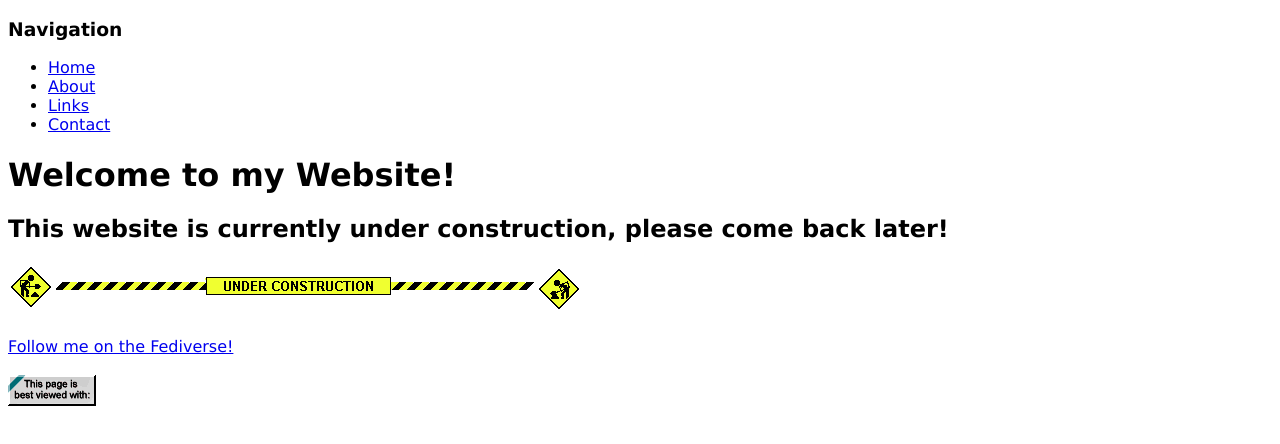
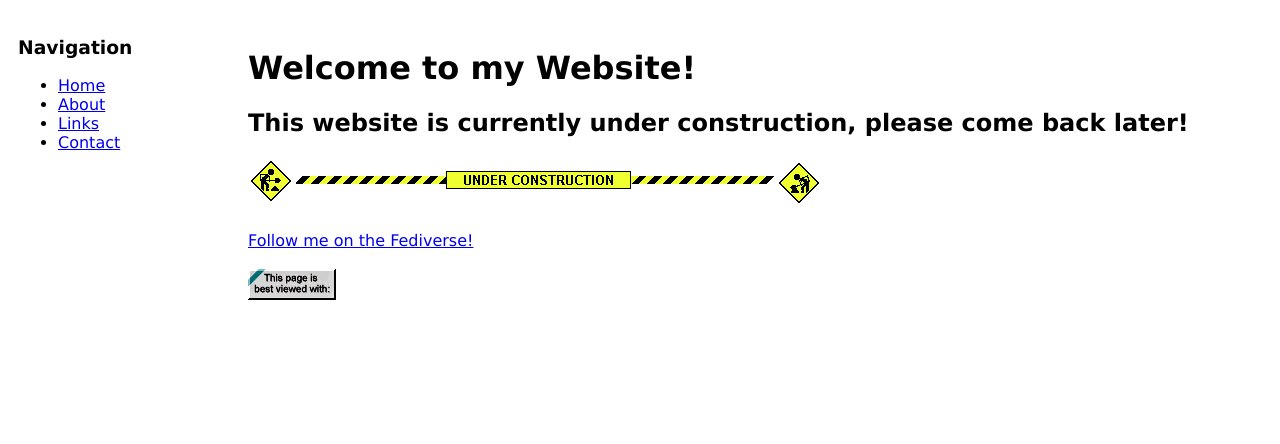
Before and after one commit to jacob5567/sevenstack.net, a plain HTML site: page public/index.html in a window 1280 px wide. Drawn offline with Linux system fonts and the light colour scheme.

Commit message:
Add css for sidebar

```diff
--- a/public/style.css
+++ b/public/style.css
@@ -1,9 +1,19 @@
-/* CSS is how you can add style to your website, such as colors, fonts, and positioning of your
-   HTML content. To learn how to do something, just try searching Google for questions like
-   "how to change link color." */
-
 body {
+  display: flex;
   background-color: white;
   color: black;
   font-family: Verdana;
 }
+.sidebar {
+  width: 200px;
+  padding: 10px;
+  /* background-color: #0000FF; */
+  /* color: #FFFFFF; */
+}
+.content {
+  flex-grow: 1;
+  padding: 20px;
+}
+a:hover {
+  text-decoration: underline;
+}
```
